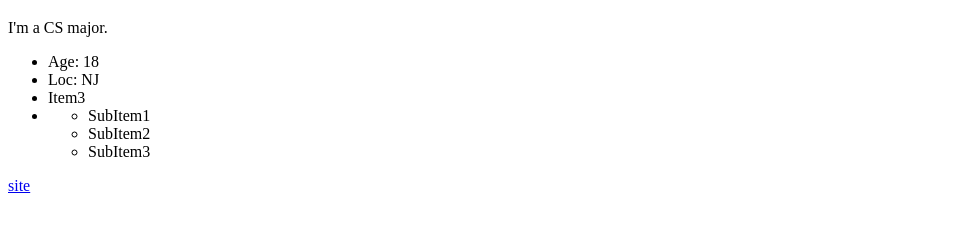
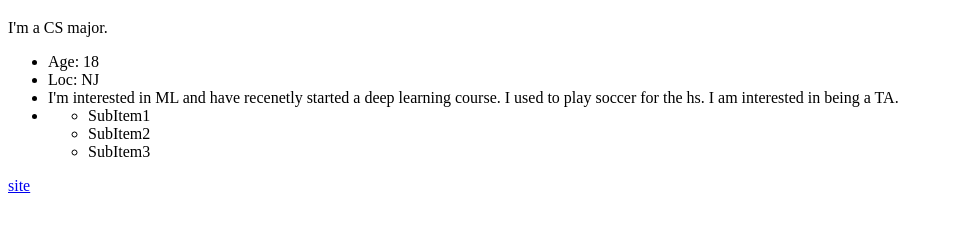
Before and after one commit to Abhishek1098/CS_146, a plain HTML site: page test.html in a window 1280 px wide. Shown: the part 61-290 px from the top of the page, without its empty margins (0-953 px from the left). Drawn offline with Linux system fonts and the light colour scheme.

Commit message:
classword

```diff
--- a/test.html
+++ b/test.html
@@ -14,7 +14,7 @@
         <ul>
             <li>Age: 18</li>
             <li>Loc: NJ</li>
-            <li>Item3</li>
+            <li>I'm interested in ML and have recenetly started a deep learning course. I used to play soccer for the hs. I am interested in being a TA. </li>
             <li>
                 <ul>
                     <li>SubItem1</li>
```
